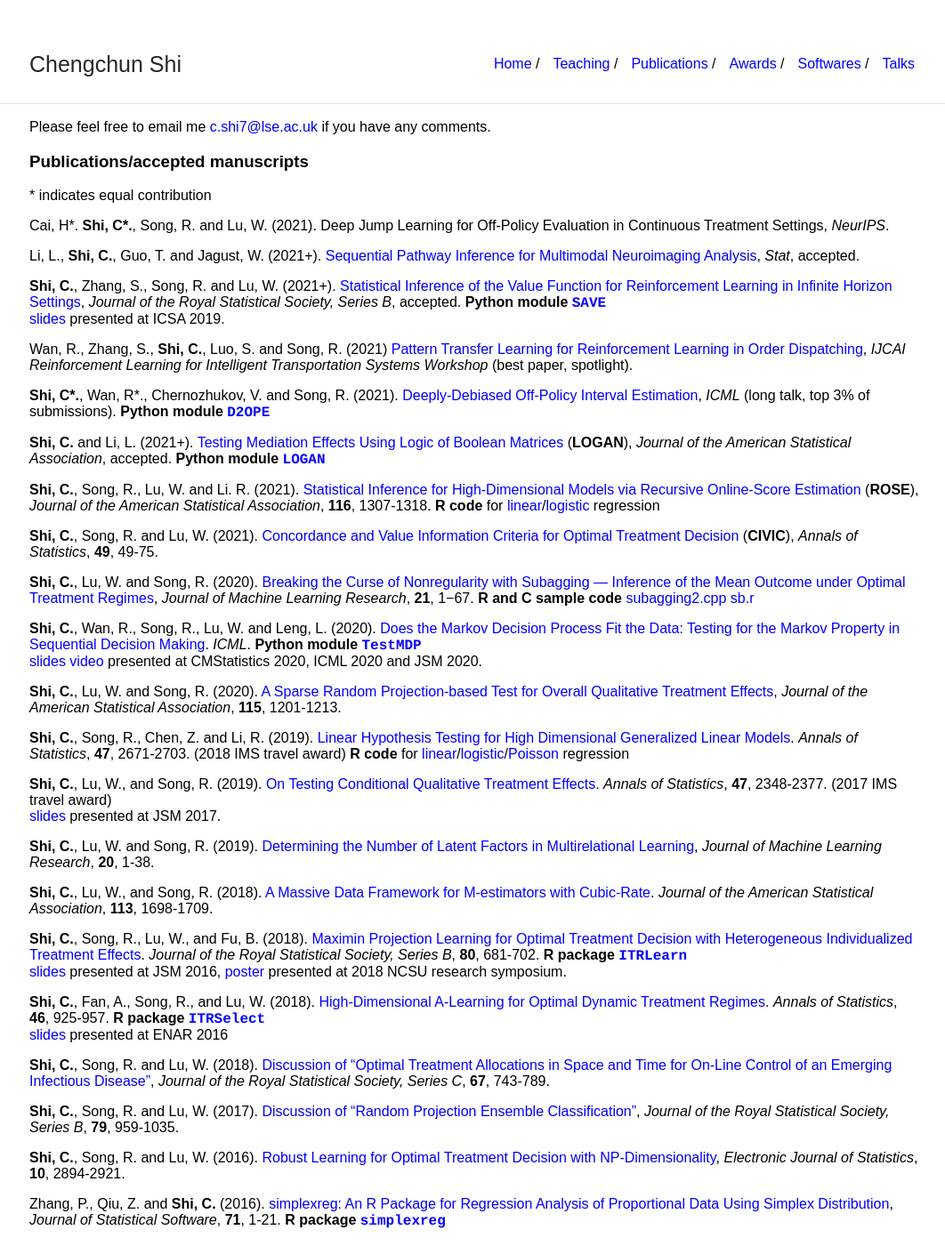
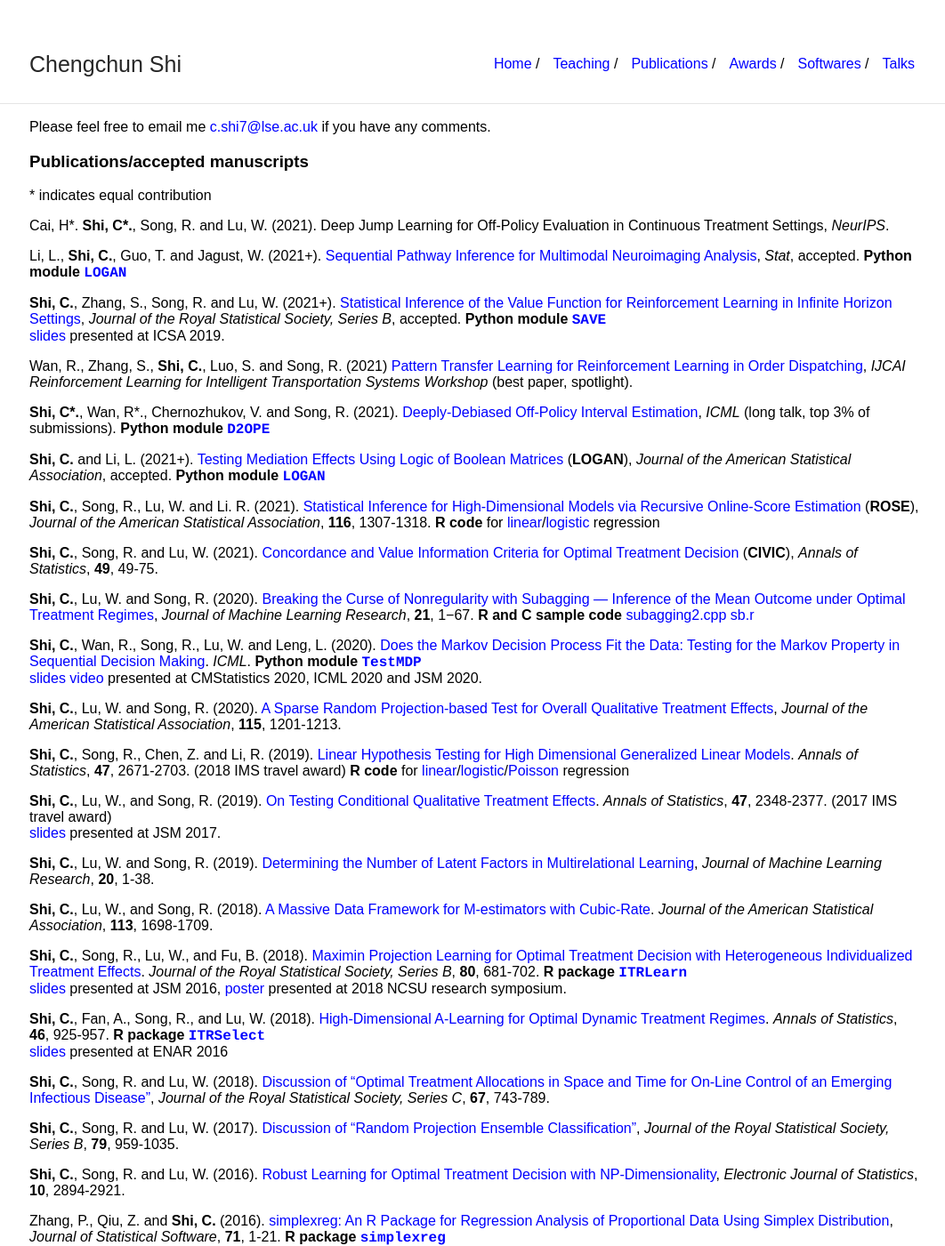
Before and after one commit to callmespring/callmespring.github.io, a Jekyll site: the page built from publication.md, in a window 1280 px wide. Shown: the whole page at 89% size, without its empty margins (107-1169 px from the left). Built offline with Jekyll 4.4.1, drawn with Linux system fonts in a browser that asks for light colours.

Commit message:
Update publication.md

```diff
--- a/publication.md
+++ b/publication.md
@@ -14,6 +14,7 @@
 Cai, H\*. **Shi, C\*.**, Song, R. and Lu, W. (2021). Deep Jump Learning for Off-Policy Evaluation in Continuous Treatment Settings, _NeurIPS_.
 
 Li, L., **Shi, C.**, Guo, T. and Jagust, W. (2021+). [Sequential Pathway Inference for Multimodal Neuroimaging Analysis](http://eprints.lse.ac.uk/111904/), _Stat_, accepted.
+**Python module** [<span style="font-family:courier;">**LOGAN**</span>](https://github.com/callmespring/LOGAN)
 
 **Shi, C.**, Zhang, S., Song, R. and Lu, W. (2021+). [Statistical Inference of the Value Function for Reinforcement
 Learning in Infinite Horizon Settings](https://arxiv.org/pdf/2001.04515.pdf), _Journal of the Royal Statistical Society, Series B_, accepted.
```
